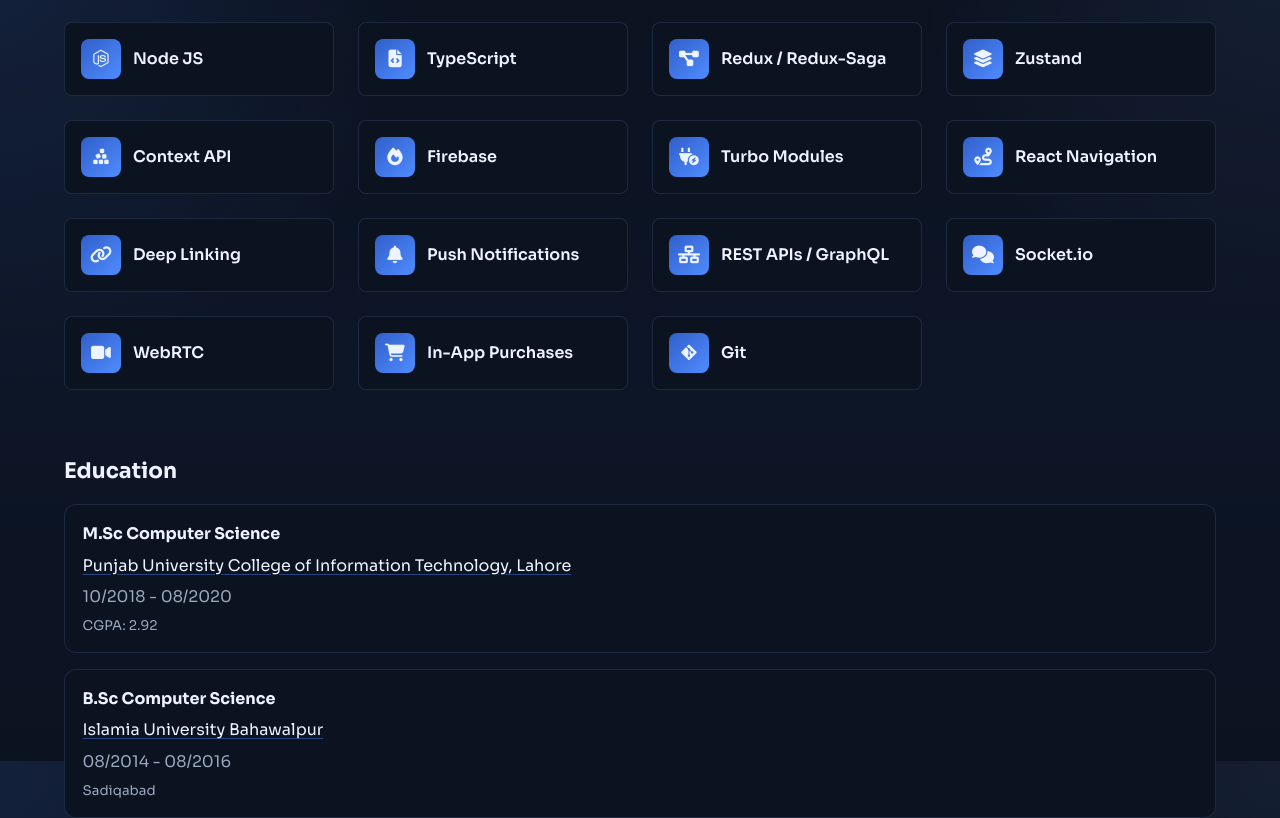
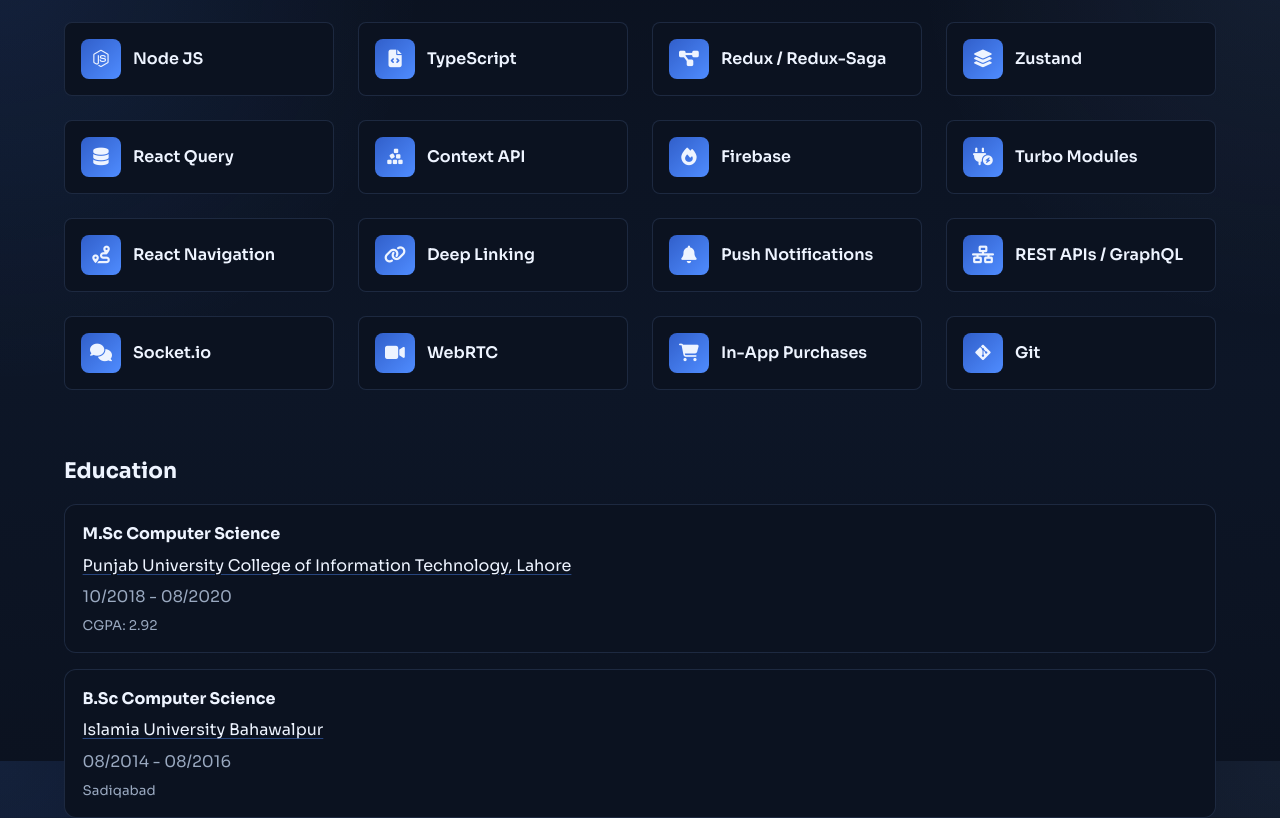
Before and after one commit to WarraichUmer95/portfolio, a React (Vite) app: page / in a window 1280 px wide. Shown: the part 1639-2457 px from the top of the page. Built offline with nearby package versions, Linux system fonts and the light colour scheme.

Commit message:
added projects links

```diff
--- a/src/components/ProjectCard.jsx
+++ b/src/components/ProjectCard.jsx
@@ -32,16 +32,28 @@
         {project.links?.length ? (
           <div className="card-links">
             {project.links.map((link) => (
+              (() => {
+                const isApple = /app store/i.test(link.label);
+                const isGooglePlay = /play store/i.test(link.label);
+                const storeClass = isApple
+                  ? "store-btn store-btn--apple"
+                  : isGooglePlay
+                    ? "store-btn store-btn--google-play"
+                    : "store-btn";
+
+                return (
               <a
                 key={`${project.title}-${link.label}`}
                 href={link.href}
-                className="store-btn"
+                className={storeClass}
                 target="_blank"
                 rel="noopener noreferrer"
               >
                 <i className={link.iconClass} aria-hidden="true" />
                 {link.label}
               </a>
+                );
+              })()
             ))}
           </div>
         ) : null}
--- a/src/data/about.js
+++ b/src/data/about.js
@@ -17,6 +17,7 @@
     { name: "TypeScript", iconClass: "fas fa-file-code" },
     { name: "Redux / Redux-Saga", iconClass: "fas fa-diagram-project" },
     { name: "Zustand", iconClass: "fas fa-layer-group" },
+    { name: "React Query", iconClass: "fas fa-database" },
     { name: "Context API", iconClass: "fas fa-cubes-stacked" },
     { name: "Firebase", iconClass: "fas fa-fire" },
     { name: "Turbo Modules", iconClass: "fas fa-plug-circle-bolt" },
--- a/src/data/projects.js
+++ b/src/data/projects.js
@@ -13,6 +13,90 @@
     ],
     badge: "MDB",
     accent: "accent-blue",
+    links: [
+      {
+        label: "Play Store",
+        href: "https://play.google.com/store/apps/details?id=app.mydriverbook.com",
+        iconClass: "fa-brands fa-google-play",
+      },
+      {
+        label: "App Store",
+        href: "https://apps.apple.com/us/app/my-driver-book/id6670301563",
+        iconClass: "fa-brands fa-apple",
+      },
+    ],
+  },
+  {
+    title: "Wellness Checker",
+    category: "Wellness & Health Tracking",
+    description:
+      "React Native application for wellness assessments, health check workflows, and backend-powered synchronization for Android and iOS users.",
+    tags: [
+      "Wellness Monitoring",
+      "Questionnaire Flows",
+      "Geo-Fencing",
+      "Push Notifications",
+      "Fall Detection",
+      "Video Calling",
+      "In-App Messaging",
+      "Quick Notes",
+    ],
+    iconClass: "fas fa-heart-pulse",
+    links: [
+      {
+        label: "Play Store",
+        href: "https://play.google.com/store/apps/details?id=com.wellness.checker.tekhqs",
+        iconClass: "fa-brands fa-google-play",
+      },
+      {
+        label: "App Store",
+        href: "https://apps.apple.com/us/app/wellness-checker/id6752862416",
+        iconClass: "fa-brands fa-apple",
+      },
+    ],
+  },
+  {
+    title: "Crootive",
+    category: "HRMS & Attendance",
+    description:
+      "HRMS mobile app with attendance, check-in/check-out, break tracking, employee request forms, and role-based manager approval workflows with real-time status updates.",
+    tags: [
+      "HRMS",
+      "Attendance",
+      "Role-Based Access",
+      "Request Forms",
+      "Approval Workflow",
+    ],
+    badge: "HR",
+    accent: "accent-violet",
+    links: [
+      {
+        label: "Play Store",
+        href: "https://play.google.com/store/apps/details?id=com.tekhqs.tekhr",
+        iconClass: "fa-brands fa-google-play",
+      },
+      {
+        label: "App Store",
+        href: "https://apps.apple.com/us/app/hrms-hr-made-simple/id6753071678",
+        iconClass: "fa-brands fa-apple",
+      },
+    ],
+  },
+  {
+    title: "Intellithrive",
+    category: "AI Voice Agent Platform",
+    description:
+      "Cross-platform React Native AI voice agent application with secure authentication, customizable agent creation by category and skill set, and low-latency conversational experiences powered by real-time voice streaming.",
+    tags: [
+      "AI Agent",
+      "Voice Agent",
+      "Speech-to-Text",
+      "Text-to-Speech",
+      "WebSocket",
+      "Conversational AI",
+    ],
+    badge: "AI",
+    accent: "accent-cobalt",
   },
   {
     title: "Magic WMS",
@@ -44,54 +128,18 @@
       "Payout Cycles",
     ],
     iconClass: "fas fa-coins",
-  },
-  {
-    title: "Intellithrive",
-    category: "AI Voice Agent Platform",
-    description:
-      "Cross-platform React Native AI voice agent application with secure authentication, customizable agent creation by category and skill set, and low-latency conversational experiences powered by real-time voice streaming.",
-    tags: [
-      "AI Agent",
-      "Voice Agent",
-      "Speech-to-Text",
-      "Text-to-Speech",
-      "WebSocket",
-      "Conversational AI",
+    links: [
+      {
+        label: "Play Store",
+        href: "https://play.google.com/store/apps/details?id=com.tekhqs.komiti",
+        iconClass: "fa-brands fa-google-play",
+      },
+      {
+        label: "App Store",
+        href: "https://apps.apple.com/us/app/komiti-club/id6755999728",
+        iconClass: "fa-brands fa-apple",
+      },
     ],
-    badge: "AI",
-    accent: "accent-cobalt",
-  },
-  {
-    title: "Wellness Checker",
-    category: "Wellness & Health Tracking",
-    description:
-      "React Native application for wellness assessments, health check workflows, and backend-powered synchronization for Android and iOS users.",
-    tags: [
-      "Wellness Monitoring",
-      "Questionnaire Flows",
-      "Geo-Fencing",
-      "Push Notifications",
-      "Fall Detection",
-      "Video Calling",
-      "In-App Messaging",
-      "Quick Notes",
-    ],
-    iconClass: "fas fa-heart-pulse",
-  },
-  {
-    title: "Crootive",
-    category: "HRMS & Attendance",
-    description:
-      "HRMS mobile app with attendance, check-in/check-out, break tracking, employee request forms, and role-based manager approval workflows with real-time status updates.",
-    tags: [
-      "HRMS",
-      "Attendance",
-      "Role-Based Access",
-      "Request Forms",
-      "Approval Workflow",
-    ],
-    badge: "HR",
-    accent: "accent-violet",
   },
   {
     title: "Friday POS",
@@ -110,6 +158,18 @@
     ],
     badge: "POS",
     accent: "accent-gold",
+    links: [
+      {
+        label: "Play Store",
+        href: "https://play.google.com/store/apps/details?id=com.fridayapp.pos",
+        iconClass: "fa-brands fa-google-play",
+      },
+      {
+        label: "App Store",
+        href: "https://apps.apple.com/pk/app/friday-owners-app/id1481811260",
+        iconClass: "fa-brands fa-apple",
+      },
+    ],
   },
   {
     title: "The Pusic",
@@ -188,5 +248,17 @@
     ],
     badge: "BTF",
     accent: "accent-emerald",
+    links: [
+      {
+        label: "Play Store",
+        href: "https://play.google.com/store/apps/details?id=com.btf.easycloudpro.mobile.manutenzioni",
+        iconClass: "fa-brands fa-google-play",
+      },
+      {
+        label: "App Store",
+        href: "https://apps.apple.com/pk/app/easycloudpro/id1586965155",
+        iconClass: "fa-brands fa-apple",
+      },
+    ],
   },
 ];
--- a/src/styles.css
+++ b/src/styles.css
@@ -679,14 +679,65 @@
   padding: 0.5rem 1rem;
   background: var(--bg-tertiary);
   color: var(--text-primary);
+  border: 1px solid transparent;
   text-decoration: none;
   border-radius: 0.5rem;
   font-weight: 500;
   font-size: 0.9rem;
-  transition: all 0.3s ease;
+  transition: all 0.25s ease;
 }
 
 .store-btn:hover {
+  transform: translateY(-1px);
+  box-shadow: 0 8px 20px rgba(0, 0, 0, 0.22);
+}
+
+.store-btn--apple {
+  background: #000000;
+  color: #ffffff;
+  border-color: #1f1f1f;
+}
+
+.store-btn--apple i {
+  color: #ffffff;
+}
+
+.store-btn--apple:hover {
+  background: #1c1c1e;
+  color: #ffffff;
+}
+
+.store-btn--google-play {
+  background: #34a853;
+  color: #ffffff;
+  border-color: #2b8f46;
+}
+
+.store-btn--google-play i {
+  background: linear-gradient(
+    135deg,
+    #00d7ff 0%,
+    #00a1ff 25%,
+    #00c853 50%,
+    #ffd600 75%,
+    #ff3d00 100%
+  );
+  -webkit-background-clip: text;
+  background-clip: text;
+  color: transparent;
+}
+
+.store-btn--google-play:hover {
+  background: #2b8f46;
+  color: #ffffff;
+}
+
+.store-btn i {
+  width: 1rem;
+  text-align: center;
+}
+
+.store-btn:not(.store-btn--apple):not(.store-btn--google-play):hover {
   background: var(--primary-color);
   color: var(--text-dark);
   transform: translateY(-1px);
```
